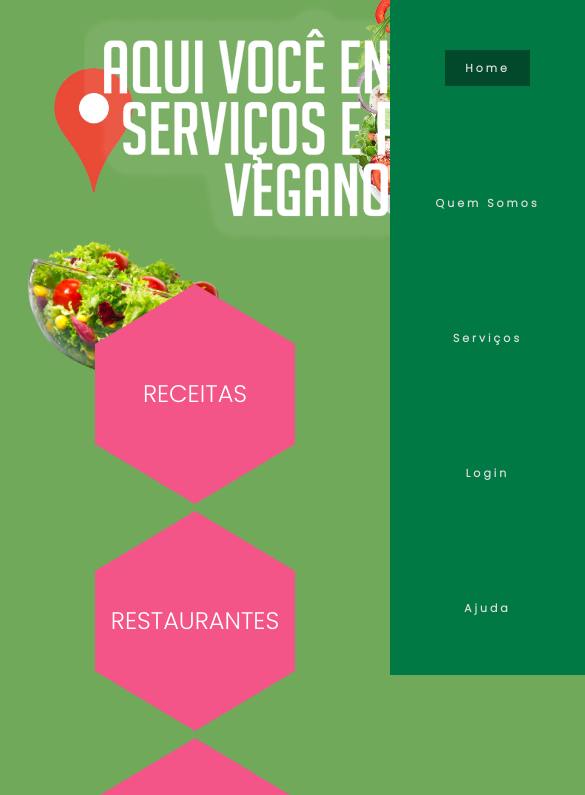
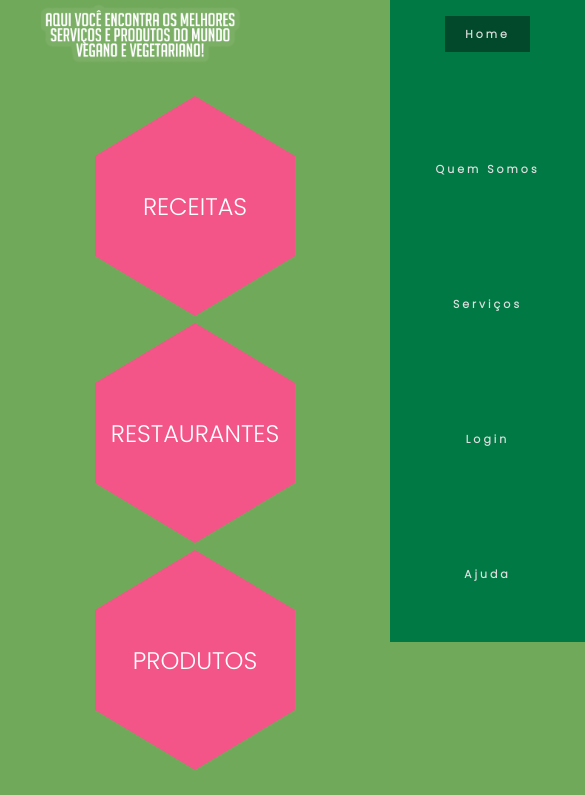
Before and after one commit to LeonardoMarquesBh/VegLife, a plain HTML site: page VegLife/index.html in a window 390 px wide. Shown: the part 101-896 px from the top of the page, 585 px wide, since content can reach past the window. Drawn offline with nearby package versions, Linux system fonts and the light colour scheme.

Commit message:
Primeira Funcionalidade 4
Arrumei o dropbox do navbar e fiz a responsividade das imagens do home apenas com as Media Queries. Ainda temos que fazer alguns ajustes.

```diff
--- a/VegLife/index.html
+++ b/VegLife/index.html
@@ -33,7 +33,7 @@
 
             <li>
                 <a href="#">Serviços</a>
-                <ul class="dropbox">
+                <ul>
                     <li>
                         <a href="receitas.html">Receitas</a>
                     </li>
@@ -58,6 +58,7 @@
             <div class="line3"></div>
         </div>
     </nav>
+
 
 
     <div class="HomePoint">
--- a/VegLife/style.css
+++ b/VegLife/style.css
@@ -23,7 +23,7 @@ ul li a{
 }
 
 
-/*nav bar-serviços dropdown*/
+/*nav bar-serviços dropbox*/
 
 .nav-links ul{
     position: absolute;
@@ -39,11 +39,18 @@ ul li ul li{
 ul li ul{
     display: none;
 }
-ul li:hover ul{
+
+
+ul li:hover ul{ /*background dropbox*/
     display: block;
-    background-color: #71a954;
+    background-color: white;
     z-index: 100;
 }
+
+ul li:hover ul li a{ /*letra dropbox*/
+    color: black;
+}
+
 
 /*fim*/
 
@@ -65,10 +72,7 @@ nav{
     font-family: 'Poppins', sans-serif;
 }
 
-body{
-    background-color:#71a95a;
 
-}
 
 .logo h4{
     color: rgb(223, 223, 223);
@@ -113,9 +117,8 @@ body{
     margin: 5px;
 }
 
-.dropbox li{
-    background-color: white;
-}
+
+/*adições leo*/
 
 .HomeImage img{
     position: relative;
@@ -123,15 +126,15 @@ body{
     top: 1%;
     max-width:800px;
     max-height: 800px;
-    }
+}
 
 .HomeSalada img{
     position: absolute;
     left: 70%;
-    top: 5%;
+    top: 10%;
     max-width:200;
     max-height: 300px;
-    }
+}
 
 .HomeSalada2 img{
     position: absolute;
@@ -150,9 +153,165 @@ body{
     max-height: 190px;
 }
 
-.dropbox a{
-    color: black;
+body{
+    background-color:#71a95a;
+
 }
+
+/*adições leo*/
+
+/*Responsividade imagens*/
+
+@media screen and (max-width:1460px)
+{
+    .HomeImage img{
+        left: 17%;
+    }
+}
+
+@media screen and (max-width:1360px)
+{
+    .HomeImage img{
+        left: 14%;
+    }
+}
+
+@media screen and (max-width:1280px)
+{
+    .HomeImage img{
+        left: 10%;
+    }
+
+    .HomePoint{
+        display: none;
+    }
+}
+
+@media screen and (max-width:1210px)
+{
+    .HomeSalada img{
+        left: 75%;
+    }
+
+}
+
+@media screen and (max-width:1125px)
+{
+    .HomeSalada img{
+        max-width: 250px;
+        top: 16%;
+    }
+
+    .HomeImage img{
+        max-width: 700px;
+        left: 14%;
+    }
+
+    .HomeSalada2 img{
+        max-width: 180px;
+        top: 30%;
+    }
+}
+
+@media screen and (max-width:1020px)
+{
+    .HomeImage img{
+        max-width: 600px;
+        left: 17%;
+    }
+
+    .HomeSalada2 img{
+        max-width: 160px;
+        left: 5%;
+    }
+}
+
+@media screen and (max-width:1000px)
+{
+    .HomeSalada img{
+        display: none;
+    }
+
+    .HomeSalada2 img{
+        display: none;
+    }
+
+    .HomeImage img{
+        max-width: 700px;
+        left: 15%;
+    }
+
+}
+
+@media screen and (max-width:950px)
+{
+    .HomeImage img{
+        left: 13%;
+    }
+}
+
+@media screen and (max-width:900px)
+{
+    .HomeImage img{
+        left: 10%;
+    }
+}
+
+@media screen and (max-width:850px)
+{
+    .HomeImage img{
+        left: 7%;
+    }
+}
+
+@media screen and (max-width:800px)
+{
+    .HomeImage img{
+        left: 3%;
+    }
+}
+
+@media screen and (max-width:750px)
+{
+    .HomeImage img{
+        left: 0;
+    }
+}
+
+@media screen and (max-width:700px)
+{
+    .HomeImage img{
+        max-width: 400px;
+        left: 18%;
+    }
+}
+
+@media screen and (max-width:650px)
+{
+    .HomeImage img{
+        max-width: 400px;
+        left: 15%;
+    }
+}
+
+@media screen and (max-width:600px)
+{
+    .HomeImage img{
+        max-width: 400px;
+        left: 8%;
+    }
+}
+
+@media screen and (max-width:470px)
+{
+    .HomeImage img{
+        max-width: 200px;
+    }
+}
+
+
+/*fim*/
+
 
 @media screen and (max-width:768px){
     body{
@@ -162,7 +321,7 @@ body{
         position: absolute;
         right: 0px;
         height: 80vh;
-        top: 12vh;
+        top: 8vh;
         background-color:#007944;
         display: flex;
         flex-direction: column;
```
